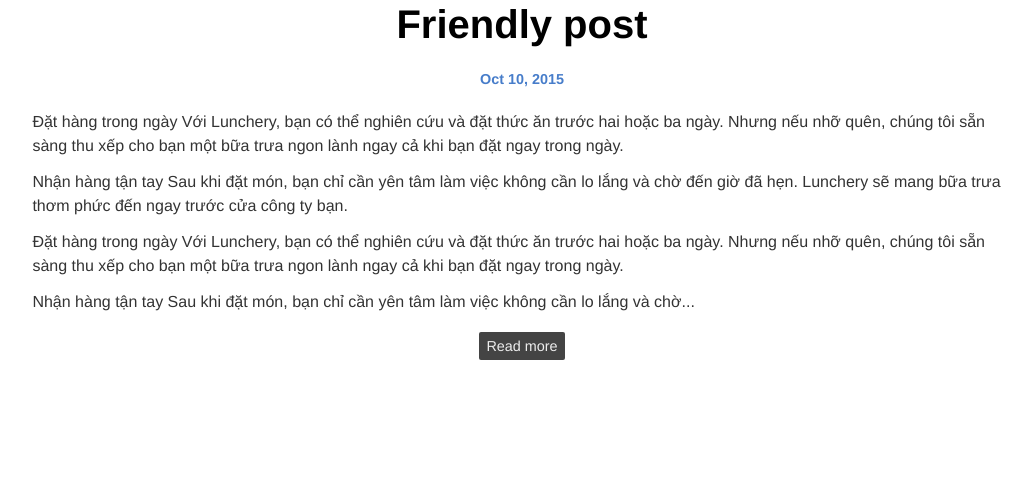
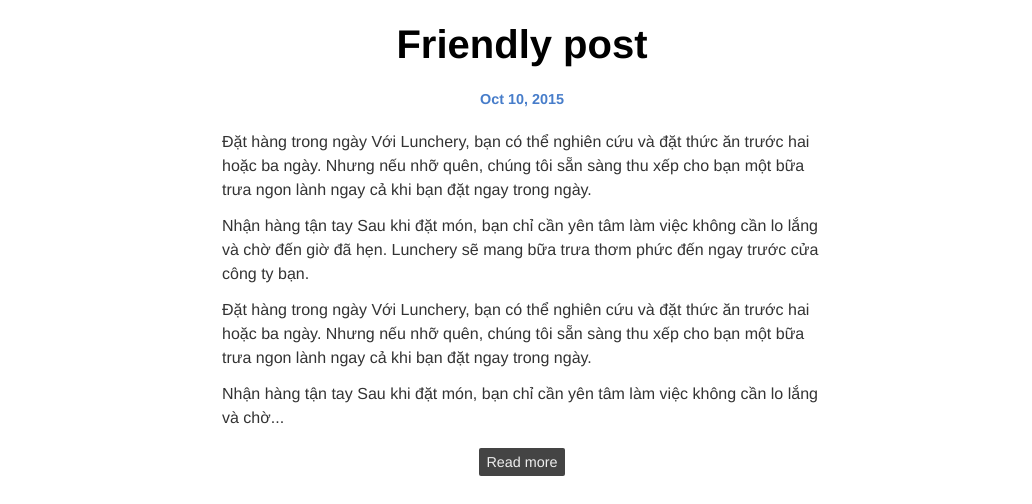
Before and after one commit to luncheryvn/luncheryvn.github.io, a Jekyll site: the page built from index.html, in a window 1280 px wide. Shown: the part 610-1114 px from the top of the page, without its empty margins (118-1150 px from the left). Built offline with Jekyll 4.4.1, drawn with Linux system fonts in a browser that asks for light colours; nearby versions of some CDN libraries; the list of posts is cut into pages by our own code; grey boxes are pictures that could not be loaded.

Commit message:
UPDATE: unified the first post on front page and general post

```diff
--- a/_config.yml
+++ b/_config.yml
@@ -17,7 +17,8 @@
   anhnguyen:
     name: Nguyen Quoc Anh
     display_name: Anh DH Nguyen
-    image_url: "https://stripe.com/img/about/team/karl.png"
+    image_url: "/assets/anhnguyen.jpg"
   nxqd:
     name: Nguyen Xuan Quang Dung
     display_name: Dung Nguyen
+    image_url: "/assets/nxqd.jpg"
--- a/_layouts/post.html
+++ b/_layouts/post.html
@@ -18,9 +18,11 @@
     </section>
 
     <header class="post__header">
+      <h1 class="post__title"><a href="{{page.url}}">{{ page.title }}</a></h1>
+
       <a class="post__meta" href="{{page.url}}">
-        {{ page.date | date: "%b %-d, %Y" }}{% if page.author %}{% endif %}{% if page.meta %} • {{ page.meta }}{% endif %}</a>
-      <h1 class="post__title"><a href="{{page.url}}">{{ page.title }}</a></h1>
+        {{ page.date | date: "%b %-d, %Y" }}
+      </a>
     </header>
 
     <article class="post__content">
--- a/_posts/2015-10-10-friendly-post.markdown
+++ b/_posts/2015-10-10-friendly-post.markdown
@@ -3,6 +3,7 @@
 title:  "Friendly post"
 date:   2015-10-10 23:23:36
 categories: food
+author: anhnguyen
 image: "http://b.iamafoodblog.com/iamablog/wp-content/uploads/2014/09/psl-3wa.jpg"
 ---
 
--- a/_sass/modules/_posts.sass
+++ b/_sass/modules/_posts.sass
@@ -11,13 +11,12 @@
   background-size: cover
   height: 500px
 
-
 .post__inner
   +outer-container
   position: relative
   background: white
   padding: 1em
-  width: 80%
+  width: 50%
   margin: 0 auto
 
 .post__meta
@@ -30,7 +29,7 @@
     color: black
 
 .post__title
-  padding: 20px 0
+  padding: 40px 0 20px 0
   font-size: 2.5em
   text-align: center
   a
--- a/index.html
+++ b/index.html
@@ -3,6 +3,7 @@
 ---
 
 {% assign first_post = site.posts.first %}
+{% assign first_post_author = site.authors[first_post.author] %}
 
 <div class="first-post post">
   <section class="post__top-image">
@@ -14,15 +15,14 @@
 
   <div class="first-post__post post">
     <section class="post__inner">
+      <section class="post__author">
+        <img src="{{first_post_author.image_url}}" alt="{{first_post_author.name}}">
+      </section>
+
       <header class="post__header">
         <h1 class="post__title"><a href="{{first_post.url}}">{{ first_post.title }}</a></h1>
         <a class="post__meta" href="{{first_post.url}}">
           {{ first_post.date | date: "%b %-d, %Y" }}
-            {% if first_post.author %} • {{ first_post.author }}
-          {% endif %}
-          {% if first_post.meta %}
-            • {{ first_post.meta }}
-          {% endif %}
         </a>
       </header>
 
```
